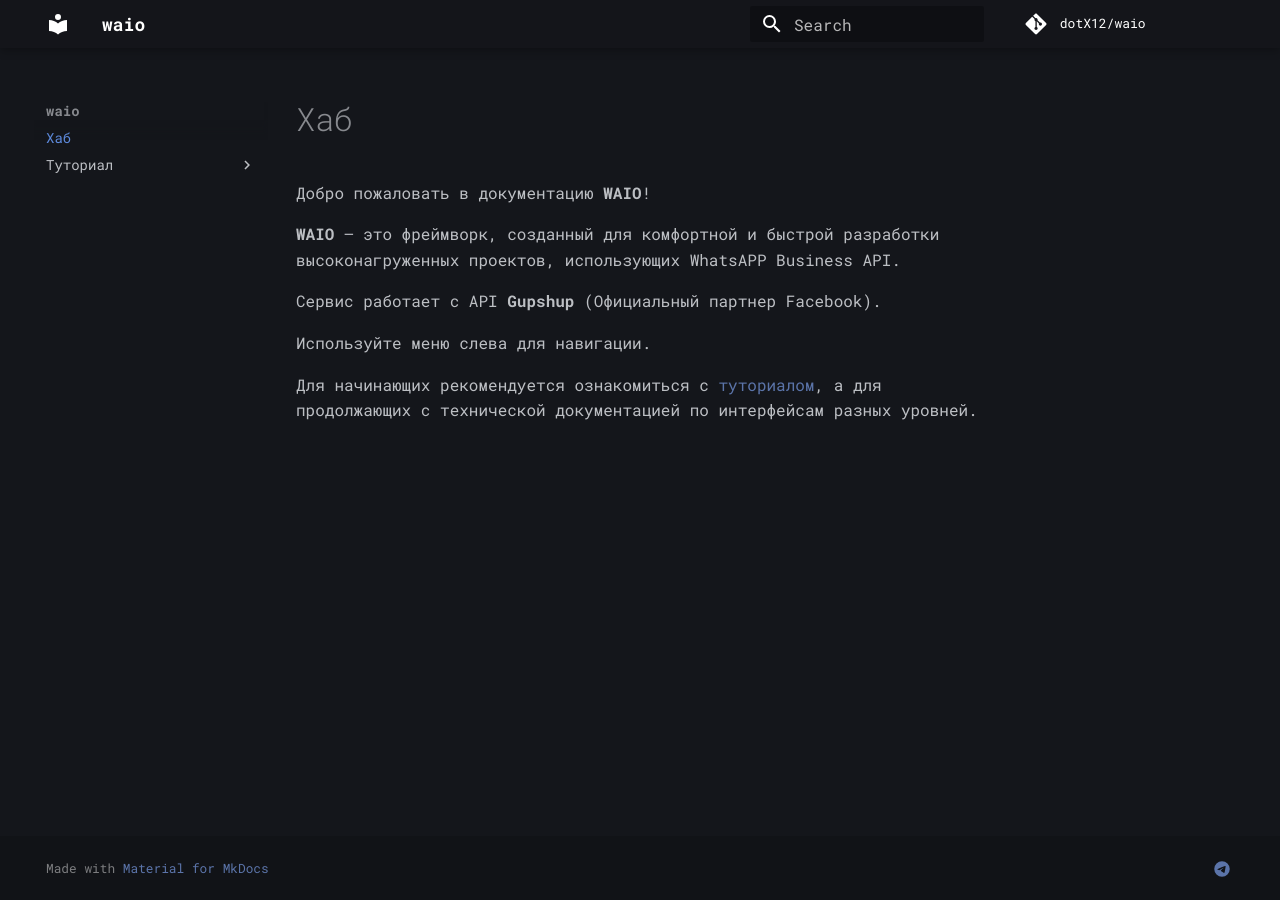
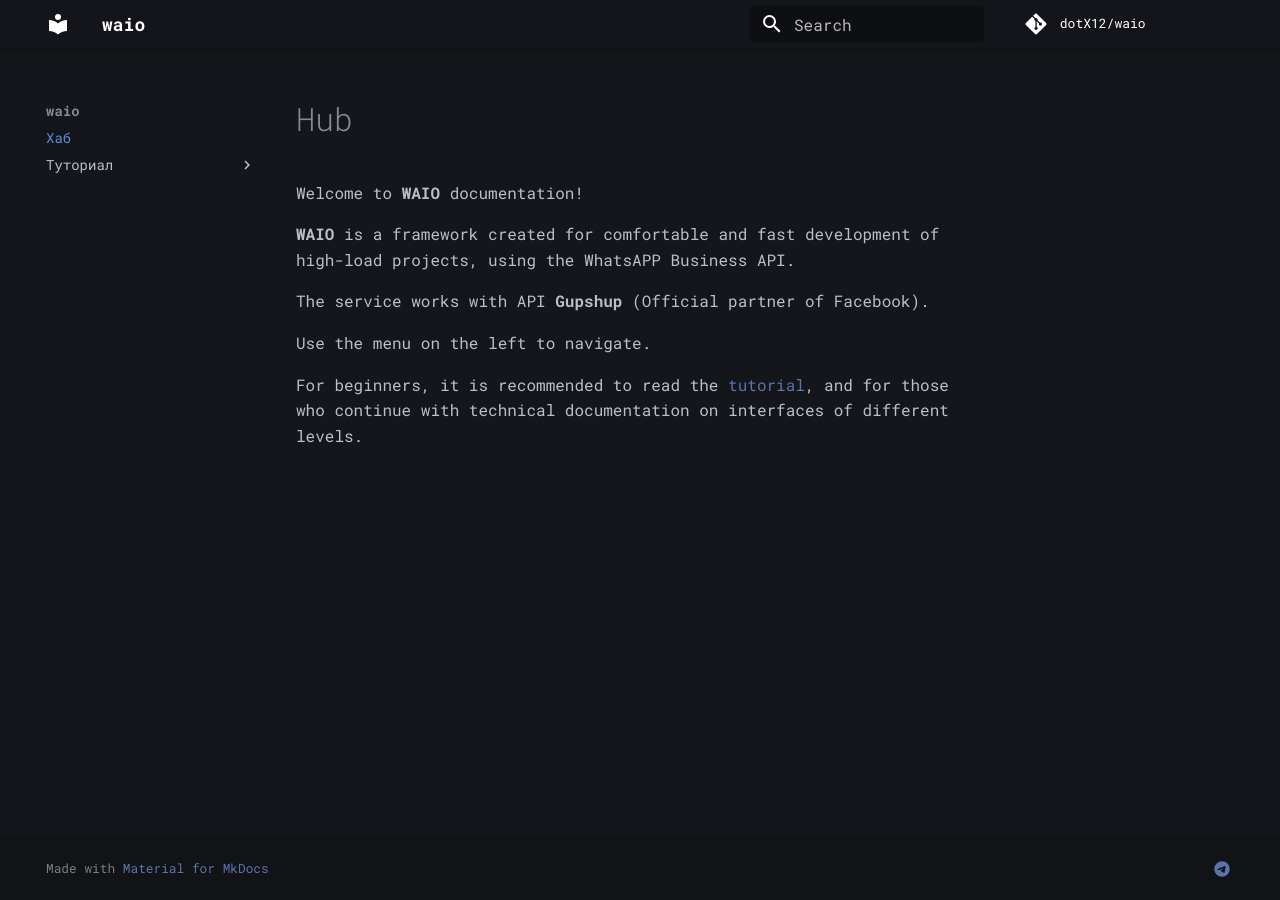
Before and after one commit to dotX12/waio, an MkDocs documentation site: the page built from docs/index.md, in a window 1280 px wide. Built offline with MkDocs 1.6.1 and Material for MkDocs 9.7.7, drawn with Linux system fonts in a browser that asks for light colours; some web fonts are replaced; comment, search, counter and statistics services are not loaded.

Commit message:
ru to en

```diff
--- a/docs/index.md
+++ b/docs/index.md
@@ -1,13 +1,13 @@
-# Хаб
+#Hub
 
-Добро пожаловать в документацию **WAIO**!
+Welcome to **WAIO** documentation!
 
-**WAIO** — это фреймворк, созданный для комфортной и быстрой разработки высоконагруженных проектов,
-использующих WhatsAPP Business API.
+**WAIO** is a framework created for comfortable and fast development of high-load projects,
+using the WhatsAPP Business API.
 
-Сервис работает с API **Gupshup** (Официальный партнер Facebook).
+The service works with API **Gupshup** (Official partner of Facebook).
 
-Используйте меню слева для навигации.
+Use the menu on the left to navigate.
 
-Для начинающих рекомендуется ознакомиться с [туториалом](tutorial/index.md),
-а для продолжающих с технической документацией по интерфейсам разных уровней.
+For beginners, it is recommended to read the [tutorial](tutorial/index.md),
+and for those who continue with technical documentation on interfaces of different levels.
```
